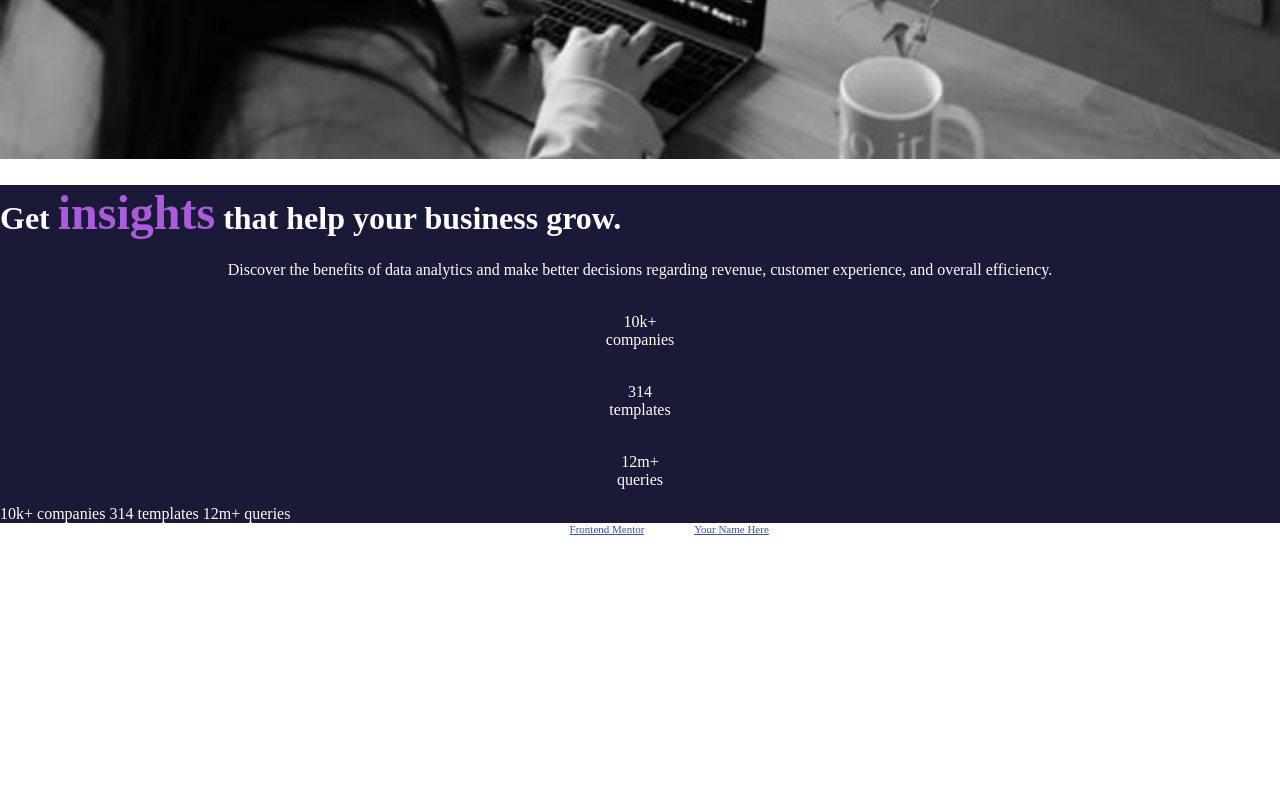
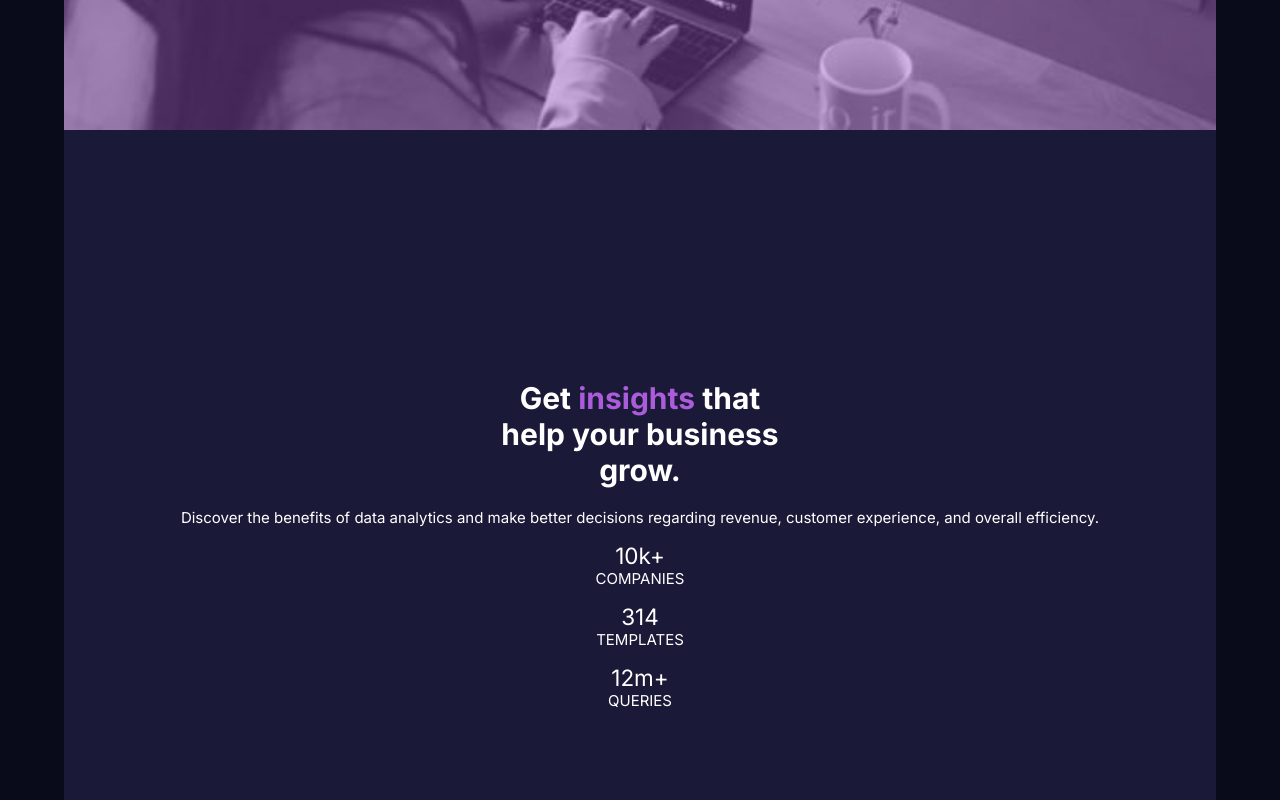
Before and after one commit to AshtonHarvey/stats-preview-card-component-main, a plain HTML site: page index.html in a window 1280 px wide. Shown: the part 780-1580 px from the top of the page. Before the commit the page ends 1315 px from the top, so only its background shows below. Drawn offline with Linux system fonts and the light colour scheme.

Commit message:
day 2 progress

```diff
--- a/css/main.css
+++ b/css/main.css
@@ -1,14 +1,31 @@
+@import url("https://fonts.googleapis.com/css2?family=Inter:wght@400;700&display=swap");
+
 body {
-  font-family: ;
+  font-family: inter;
+  font-size: 15px;
   color: white;
   margin: 0;
   padding: 0;
+  background-color: hsl(233, 47%, 7%);
 }
 
 img {
+  display: block;
   width: 100%;
   height: auto;
-  filter: ;
+  filter: hue-rotate();
+  margin: 0;
+  border-radius: 2% 2% 0 0;
+  opacity: 60%;
+}
+
+.image-wrap {
+  background-color: hsl(277, 64%, 61%);
+}
+
+h1 {
+  text-align: center;
+  white-space: nowrap;
 }
 
 .inserts {
@@ -18,10 +35,13 @@ img {
 
 .purple-text {
   color: hsl(277, 64%, 61%);
+  text-decoration: none;
 }
 
 main {
   background-color: hsl(244, 38%, 16%);
+  border-radius: 2%;
+  margin: 5%;
 }
 
 .container {
@@ -33,3 +53,14 @@ main {
 p {
   text-align: center;
 }
+
+.text-area {
+  display: block;
+  margin: 0;
+  padding: 20% 10% 30% 10%;
+  width: auto;
+}
+
+.discover-paragraph {
+  font-weight: 400;
+}
--- a/index.html
+++ b/index.html
@@ -1,44 +1,71 @@
 <!DOCTYPE html>
 <html lang="en">
   <head>
-  <meta charset="UTF-8">
-  <meta name="viewport" content="width=device-width, initial-scale=1.0"> <!-- displays site properly based on user's device -->
+    <meta charset="UTF-8" />
+    <meta name="viewport" content="width=device-width, initial-scale=1.0" />
+    <!-- displays site properly based on user's device -->
 
-  <link rel="icon" type="image/png" sizes="32x32" href="./images/favicon-32x32.png">
+    <link
+      rel="icon"
+      type="image/png"
+      sizes="32x32"
+      href="./images/favicon-32x32.png"
+    />
 
     <title>Frontend Mentor | Stats preview card component</title>
-  <link rel="stylesheet" href="../css/main.css">
+    <link rel="stylesheet" href="../css/main.css" />
 
     <!-- Feel free to remove these styles or customise in your own stylesheet 👍 -->
     <style>
-    .attribution { font-size: 11px; text-align: center; }
-    .attribution a { color: hsl(228, 45%, 44%); }
+      .attribution {
+        font-size: 11px;
+        text-align: center;
+      }
+      .attribution a {
+        color: hsl(228, 45%, 44%);
+      }
     </style>
   </head>
   <body>
+    <main>
+      <div class="image-wrap">
+        <img
+          src="/images/image-header-mobile.jpg"
+          alt="A picture of a company meeting"
+        />
+      </div>
 
-  <img src="/images/image-header-mobile.jpg" alt="A picture of a company meeting">
+      <div class="text-area">
+        <h1>
+          Get <ins class="purple-text">insights</ins> that <br />
+          help your business
+          <br />
+          grow.
+        </h1>
 
-  <main>
-    <h1>Get <ins class="purple-text inserts">insights</ins> that help your business grow.</h1>
-
-    <p>
-      Discover the benefits of data analytics and make better decisions regarding revenue, customer
-      experience, and overall efficiency.
+        <p class="discover-paragraph">
+          Discover the benefits of data analytics and make better decisions
+          regarding revenue, customer experience, and overall efficiency.
         </p>
         <div class="container">
-    <p><br class="inserts">10k+</br> companies</p>
-    <p><br class="inserts">314</br> templates</p>
-    <p><br class="inserts">12m+</br> queries</p>
+          <p>
+            <ins class="inserts">10k+ <br /></ins> COMPANIES
+          </p>
+          <p>
+            <ins class="inserts">314 <br /></ins> TEMPLATES
+          </p>
+          <p>
+            <ins class="inserts">12m+ <br /></ins> QUERIES
+          </p>
         </div>
-  10k+ companies
-  314 templates
-  12m+ queries
+      </div>
     </main>
 
     <div class="attribution">
-    Challenge by <a href="https://www.frontendmentor.io?ref=challenge" target="_blank">Frontend Mentor</a>.
-    Coded by <a href="#">Your Name Here</a>.
+      Challenge by
+      <a href="https://www.frontendmentor.io?ref=challenge" target="_blank"
+        >Frontend Mentor</a
+      >. Coded by <a href="#">Your Name Here</a>.
     </div>
   </body>
 </html>
```
Lines whose indentation alone changed are shown as unchanged.
